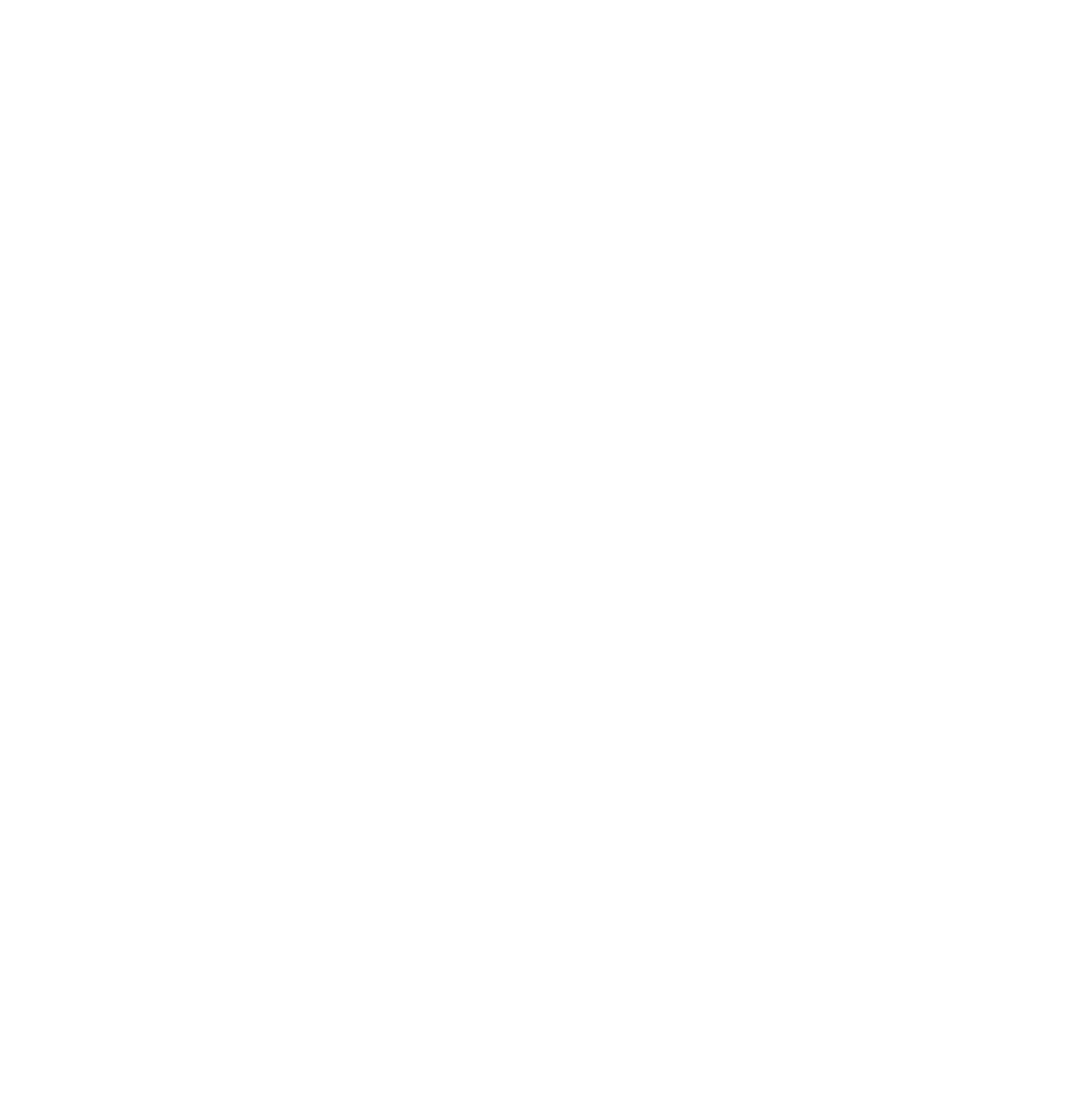
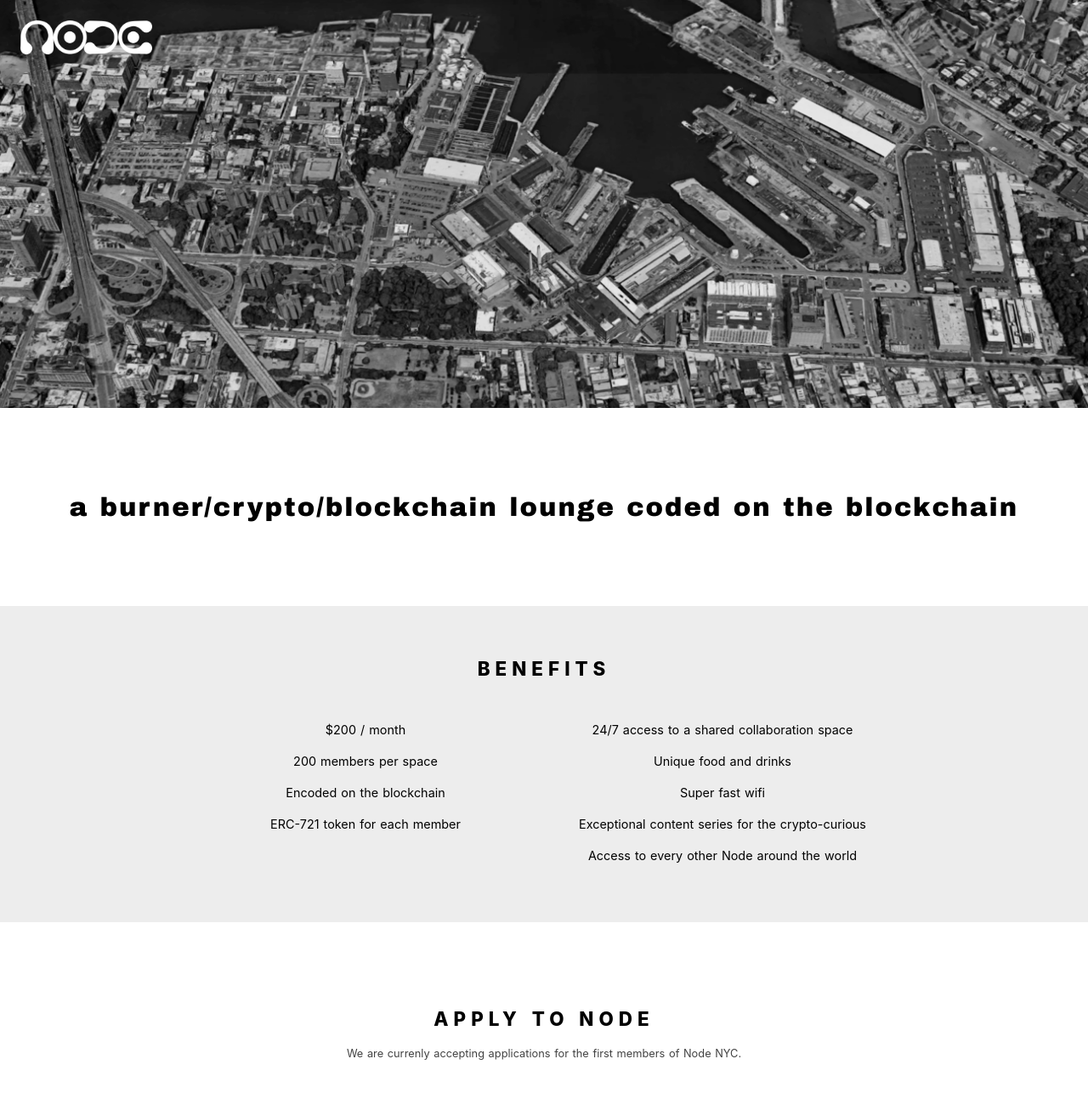
Before and after one commit to kende/playa-preview, a Nuxt app: page / in a window 1280 px wide. Shown: the top 1286 px of the page at 85% size. Before the commit the page ends 800 px from the top, so only its background shows below. Built offline with nearby package versions, Linux system fonts and the light colour scheme.

Commit message:
add elements on page

```diff
--- a/layouts/default.vue
+++ b/layouts/default.vue
@@ -1,7 +1,5 @@
 <template>
-  <div>
-    <nuxt/>
-  </div>
+  <nuxt/>
 </template>
 
 <style>
@@ -20,33 +18,4 @@
   box-sizing: border-box;
   margin: 0;
 }
-
-.button--green {
-  display: inline-block;
-  border-radius: 4px;
-  border: 1px solid #3b8070;
-  color: #3b8070;
-  text-decoration: none;
-  padding: 10px 30px;
-}
-
-.button--green:hover {
-  color: #fff;
-  background-color: #3b8070;
-}
-
-.button--grey {
-  display: inline-block;
-  border-radius: 4px;
-  border: 1px solid #35495e;
-  color: #35495e;
-  text-decoration: none;
-  padding: 10px 30px;
-  margin-left: 15px;
-}
-
-.button--grey:hover {
-  color: #fff;
-  background-color: #35495e;
-}
 </style>
--- a/nuxt.config.js
+++ b/nuxt.config.js
@@ -10,7 +10,8 @@
       { hid: 'description', name: 'description', content: 'A decentralized crypto lounge.' }
     ],
     link: [
-      { rel: 'icon', type: 'image/x-icon', href: '/favicon.ico' }
+      { rel: 'icon', type: 'image/x-icon', href: '/favicon.ico' },
+      { href: 'https://fonts.googleapis.com/css?family=Archivo+Black', rel: 'stylesheet'}
     ]
   },
   /*
--- a/pages/index.vue
+++ b/pages/index.vue
@@ -1,7 +1,65 @@
 <template>
-  <section class="container">
-    <!-- nothing to see here -->
-  </section>
+  <div class="landing">
+    <div class="landing-header">
+      <div class="brand"><img class="logo" src="~/assets/node_logo.png" alt="brand logo"></div>
+    </div>
+    <div class="slogan">a burner/crypto/blockchain lounge coded on the blockchain</div>
+    <div class="benefits">
+      <div class="title">BENEFITS</div>
+      <div class="row">
+        <div class="column">
+          <ul class="benefit-list">
+            <li>$200 / month</li>
+            <li>200 members per space</li>
+            <li>Encoded on the blockchain</li>
+            <li>ERC-721 token for each member</li>
+          </ul>
+        </div>
+        <div class="column">
+          <ul class="benefit-list">
+            <li>24/7 access to a shared collaboration space</li>
+            <li>Unique food and drinks</li>
+            <li>Super fast wifi</li>
+            <li>Exceptional content series for the crypto-curious</li>
+            <li>Access to every other Node around the world</li>
+          </ul>
+        </div>
+      </div>
+    </div>
+    <div class="apply-form">
+      <div class="title">APPLY TO NODE</div>
+      <div class="subtitle">We are currenly accepting applications for the first members of Node NYC.</div>
+      <div class="row">
+        <div class="column first-name input-group" label="First name">
+          <input class="input-box" type="text">
+        </div>
+        <div class="column second-name input-group" label="Last name">
+          <input class="input-box" type="text">
+        </div>
+      </div>
+      <div class="email input-group" label="Email">
+        <input class="input-box" type="text">
+      </div>
+      <div class="social input-group" label="Social accounts (Facebook, Instagram, Twitter, Steemit, etc.)">
+        <input class="input-box" type="text">
+      </div>
+      <div class="phone input-group" label="Phone">
+        <input class="input-box phone-box" type="text">
+        <input class="input-box phone-box" type="text">
+        <input class="input-box phone-box" type="text">
+      </div>
+      <div class="express input-group" label="What three links express you best?">
+        <input class="input-box" type="text">
+      </div>
+      <div class="accomplishment input-group" label="What creative accomplishment are you most pround of?">
+        <input class="input-box" type="text">
+      </div>
+      <div class="contribute input-group" label="With what do you see yourself contributing to Node?">
+        <input class="input-box" type="text">
+      </div>
+    </div>
+    <div class="footer">Part of the NodeWorldwide Network</div>
+  </div>
 </template>
 
 <script>
@@ -14,33 +72,119 @@
 }
 </script>
 
-<style>
-.container {
-  min-height: 100vh;
+<style scoped>
+.row {
   display: flex;
-  justify-content: center;
-  align-items: center;
+}
+.column {
+  flex: 1;
+}
+
+.landing-header {
+  background-image: url(~/assets/feature-img.png);
+  background-position: center;
+  background-size: cover;
+  height: 60vh;
+}
+.brand {
+  padding: 24px;
+}
+.logo {
+  height: 40px;
+}
+.slogan {
+  padding: 100px 20px;
+  font-family: 'Archivo Black', sans-serif;
+  font-size: 2.4vw;
+  text-align: center;
+  letter-spacing: 2px;
+}
+
+.benefits {
+  padding: 60px 24px;
+  background: #ededed;
+  text-align: center;
+}
+.benefits .title {
+  margin-bottom: 40px;
+  font-size: 1.4em;
+  font-weight: 800;
+  letter-spacing: 6px;
+}
+.benefits .row {
+  margin: auto;
+  max-width: 840px;
+}
+.benefit-list {
+  padding: 0;
+  list-style: none;
+}
+.benefit-list li {
+  padding: 10px 24px;
+  font-size: .9em;
   text-align: center;
 }
 
-.title {
-  font-family: "Quicksand", "Source Sans Pro", -apple-system, BlinkMacSystemFont, "Segoe UI", Roboto, "Helvetica Neue", Arial, sans-serif; /* 1 */
-  display: block;
-  font-weight: 300;
-  font-size: 100px;
-  color: #35495e;
-  letter-spacing: 1px;
+.apply-form {
+  margin: auto;
+  padding: 0 10px;
+  width: 100%;
+  max-width: 500px;
+}
+.apply-form .title {
+  margin-top: 100px;
+  margin-bottom: 20px;
+  font-size: 1.4em;
+  font-weight: 800;
+  letter-spacing: 6px;
+  text-align: center;
+}
+.apply-form .subtitle {
+  margin-bottom: 40px;
+  font-size: .8em;
+  text-align: center;
+  color: #424242;
 }
 
-.subtitle {
-  font-weight: 300;
-  font-size: 42px;
-  color: #526488;
-  word-spacing: 5px;
-  padding-bottom: 15px;
+.input-group {
+  padding: 20px 10px;
+  color: #424242;
+}
+.input-group:before {
+  content: attr(label);
+  display: block;
+  margin-bottom: 4px;
+  font-size: .8em;
+  line-height: 1.2em;
+  color: #212121;
+}
+.input-box {
+  margin-top: 10px;
+  padding: 0 10px;
+  width: 100%;
+  height: 40px;
+  border: 1px solid #616161;
+  outline: none;
+}
+.input-group .input-box:first-child {
+  margin-top: 0;
+}
+.phone-box {
+  margin-top: 0;
+  margin-right: 10px;
+  max-width: 50px;
 }
 
-.links {
-  padding-top: 15px;
+.footer {
+  padding: 40px 0;
+  font-size: 12px;
+  color: #a5a5a5;
+  text-align: center;
+}
+
+@media (max-width: 767px) {
+  .slogan {
+    font-size: 6vw;
+  }
 }
 </style>
```
Also changed, not shown: assets/feature-img.png (added), assets/node_logo.png (added).
